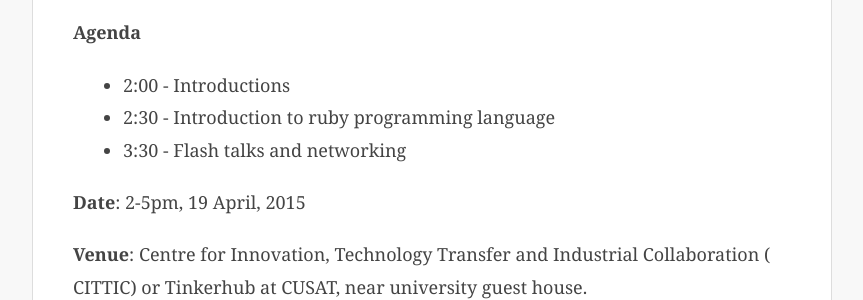
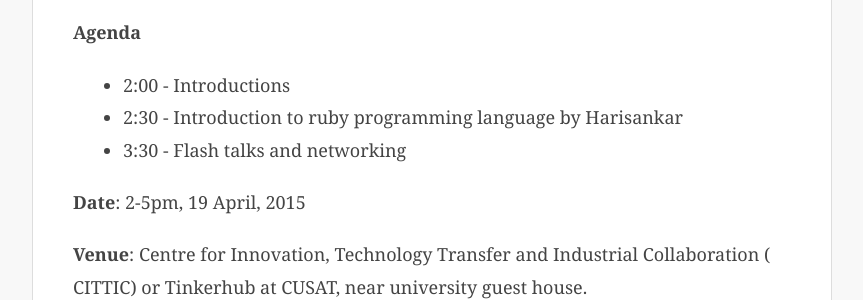
Before and after one commit to krug/krug.github.io, a Jekyll site: the page built from _posts/2015-04-19-apr-2015-kochi-meetup.md, in a window 1280 px wide. Shown: the part 215-515 px from the top of the page, without its empty margins (208-1071 px from the left). Built offline with Jekyll 4.4.1, drawn with Linux system fonts in a browser that asks for light colours.

Commit message:
update talk details

```diff
--- a/_posts/2015-04-19-apr-2015-kochi-meetup.md
+++ b/_posts/2015-04-19-apr-2015-kochi-meetup.md
@@ -10,7 +10,7 @@
 # Agenda
 
 * 2:00 - Introductions
-* 2:30 - Introduction to ruby programming language
+* 2:30 - Introduction to ruby programming language by Harisankar
 * 3:30 - Flash talks and networking
 
 **Date**: 2-5pm, 19 April, 2015
```
